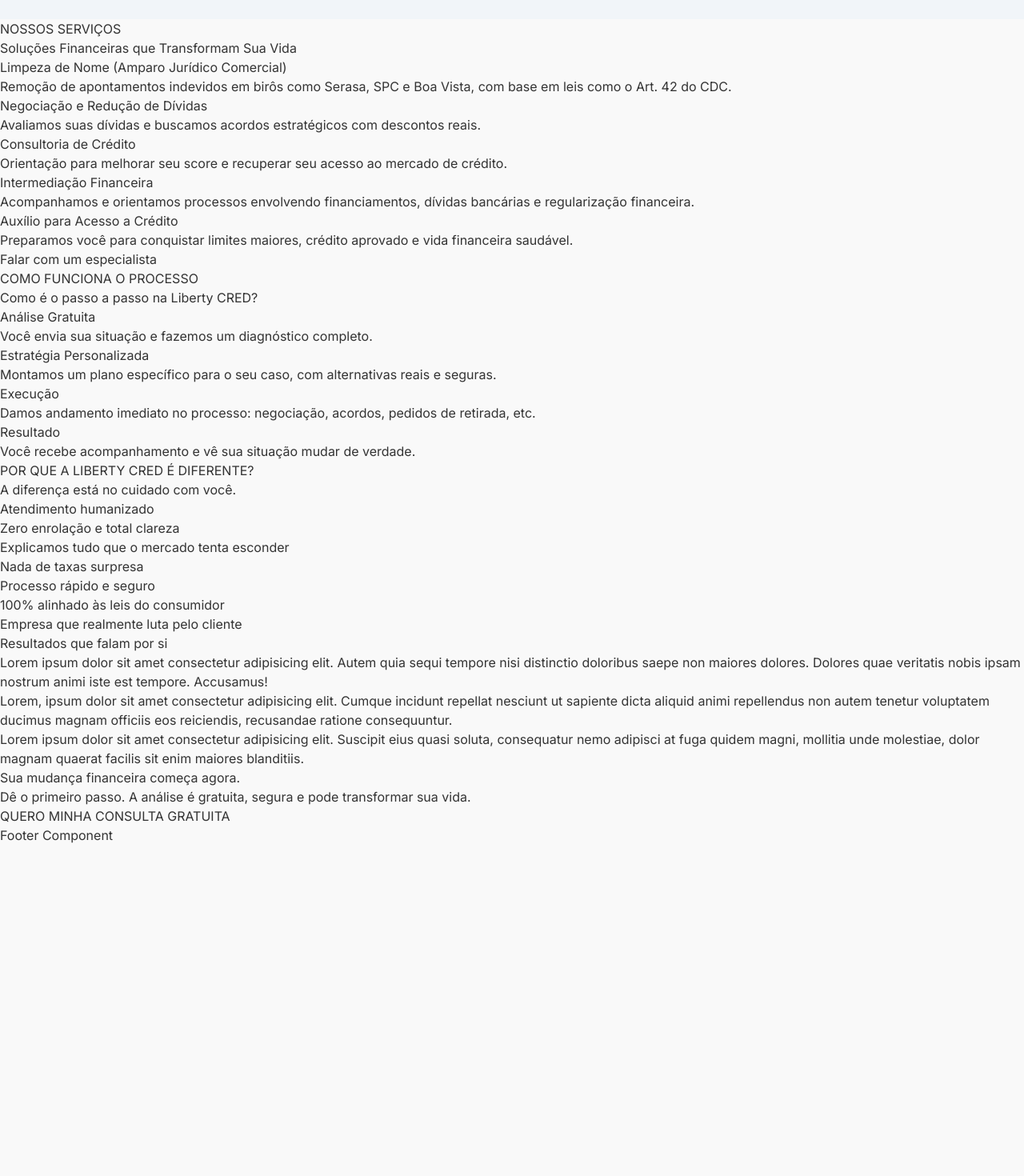
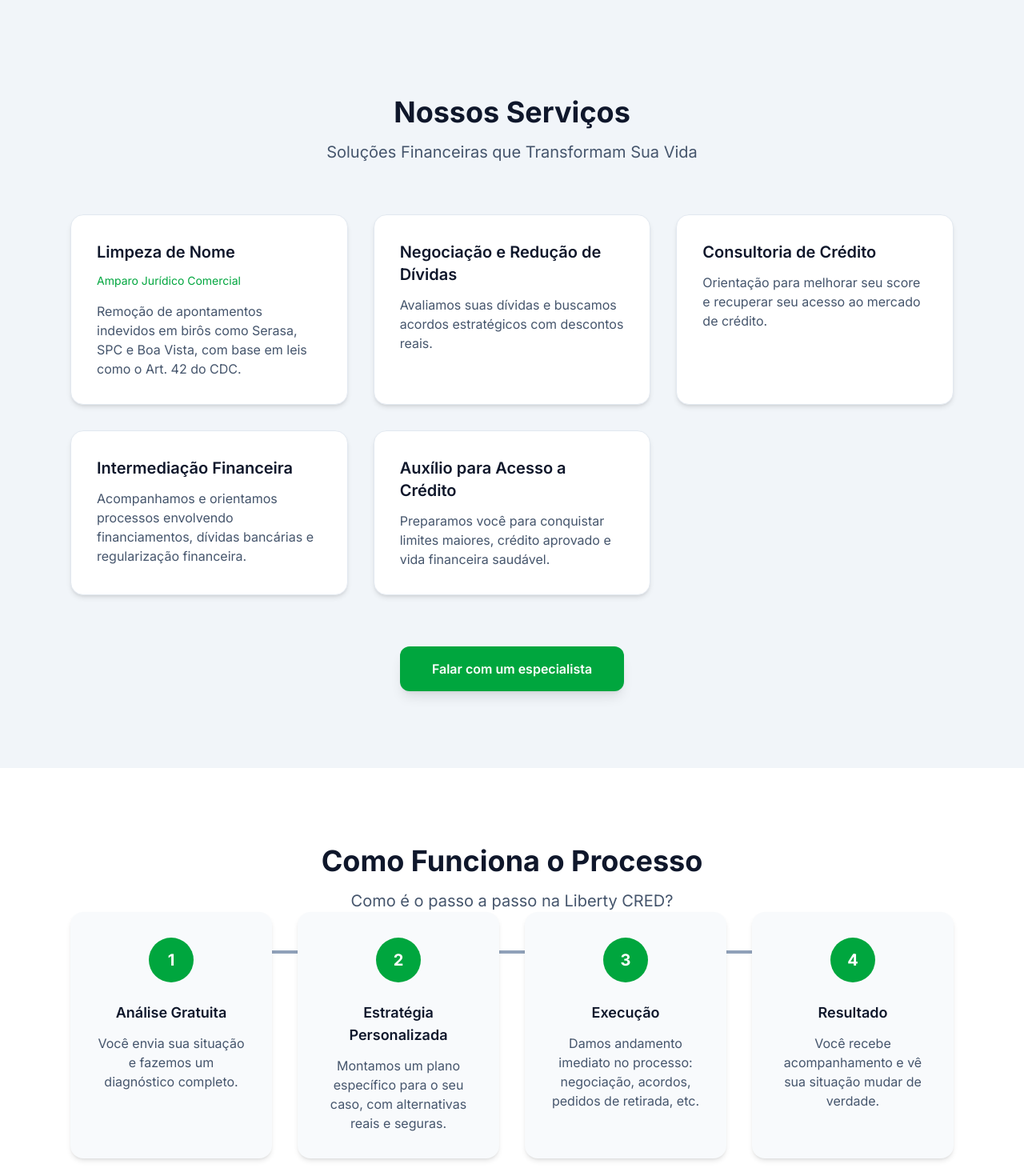
Before and after one commit to guhrizzo/site-lb-cred, a Next.js app: page / in a window 1280 px wide. Shown: the part 2000-3470 px from the top of the page at 80% size. Before the commit the page ends 3056 px from the top, so only its background shows below. Built offline with nearby package versions, Linux system fonts and the light colour scheme.

Commit message:
add steps

```diff
--- a/app/page.tsx
+++ b/app/page.tsx
@@ -2,6 +2,7 @@
 import Hero from '../public/components/hero';
 import "aos/dist/aos.css";
 import CardsSection from '../public/components/cardsSection'
+import Jobs from '../public/components/jobs'
 
 export default function Home() {
 
@@ -64,59 +65,106 @@
 
           </div>
         </section>
+        <div
+          className="">
+          <Jobs />
+        </div>
+      </div>
+      <section className="bg-white py-24">
+        <div className="max-w-6xl mx-auto px-6">
 
-        <h2>NOSSOS SERVIÇOS</h2>
-        <h3>Soluções Financeiras que Transformam Sua Vida
-        </h3>
-        <ul>
-          <li>
-            <p> Limpeza de Nome (Amparo Jurídico Comercial)</p>
-            <p>Remoção de apontamentos indevidos em birôs como Serasa, SPC e Boa Vista, com base em leis como o Art. 42 do CDC.
-            </p>
-          </li>
-          <li>
-            <p> Negociação e Redução de Dívidas
-            </p>
-            <p>Avaliamos suas dívidas e buscamos acordos estratégicos com descontos reais.
-            </p>
-          </li>
-          <li>
-            <p> Consultoria de Crédito
-            </p>
-            <p>Orientação para melhorar seu score e recuperar seu acesso ao mercado de crédito.
-            </p>
-          </li>
-          <li>
-            <p> Intermediação Financeira
-            </p>
-            <p>Acompanhamos e orientamos processos envolvendo financiamentos, dívidas bancárias e regularização financeira.
-            </p>
-          </li>
-          <li>
-            <p>  Auxílio para Acesso a Crédito
-            </p>
-            <p>Preparamos você para conquistar limites maiores, crédito aprovado e vida financeira saudável.
-            </p>
-          </li>
-        </ul>
-        <button>Falar com um especialista</button>
-      </div>
-      <div>
-        <h2>COMO FUNCIONA O PROCESSO</h2>
-        <h3>Como é o passo a passo na Liberty CRED?</h3>
+          {/* Cabeçalho */}
+          <div
+            data-aos="fade-up"
+            className="text-center max-w-3xl mx-auto mb-16\"
+          >
+            <h2 className="text-4xl font-bold text-slate-900 mb-4">
+              Como Funciona o Processo
+            </h2>
+            <h3 className="text-xl text-slate-600">
+              Como é o passo a passo na Liberty CRED?
+            </h3>
+          </div>
 
-        <p>Análise Gratuita</p>
-        <p>Você envia sua situação e fazemos um diagnóstico completo.</p>
+          {/* Steps */}
+          <div className="relative grid gap-8 md:grid-cols-4">
 
-        <p>Estratégia Personalizada</p>
-        <p>Montamos um plano específico para o seu caso, com alternativas reais e seguras.</p>
+            {/* Linha (desktop) */}
+            <div className="hidden md:block absolute top-12 left-0 right-0 h-1 bg-slate-400" />
 
-        <p>Execução</p>
-        <p>Damos andamento imediato no processo: negociação, acordos, pedidos de retirada, etc.</p>
+            {/* Step 1 */}
+            <div
+              data-aos="fade-up"
+              data-aos-delay="100"
+              className="relative bg-slate-50 rounded-2xl shadow-md p-8 text-center"
+            >
+              <div className="mx-auto mb-6 flex h-14 w-14 items-center justify-center rounded-full bg-green-600 text-white text-xl font-bold">
+                1
+              </div>
+              <h4 className="text-lg font-semibold text-slate-900 mb-3">
+                Análise Gratuita
+              </h4>
+              <p className="text-slate-600">
+                Você envia sua situação e fazemos um diagnóstico completo.
+              </p>
+            </div>
 
-        <p>Resultado</p>
-        <p>Você recebe acompanhamento e vê sua situação mudar de verdade.</p>
-      </div>
+            {/* Step 2 */}
+            <div
+              data-aos="fade-up"
+              data-aos-delay="200"
+              className="relative bg-slate-50 rounded-2xl shadow-md p-8 text-center"
+            >
+              <div className="mx-auto mb-6 flex h-14 w-14 items-center justify-center rounded-full bg-green-600 text-white text-xl font-bold">
+                2
+              </div>
+              <h4 className="text-lg font-semibold text-slate-900 mb-3">
+                Estratégia Personalizada
+              </h4>
+              <p className="text-slate-600">
+                Montamos um plano específico para o seu caso, com alternativas reais e seguras.
+              </p>
+            </div>
+
+            {/* Step 3 */}
+            <div
+              data-aos="fade-up"
+              data-aos-delay="300"
+              className="relative bg-slate-50 rounded-2xl shadow-md p-8 text-center"
+            >
+              <div className="mx-auto mb-6 flex h-14 w-14 items-center justify-center rounded-full bg-green-600 text-white text-xl font-bold">
+                3
+              </div>
+              <h4 className="text-lg font-semibold text-slate-900 mb-3">
+                Execução
+              </h4>
+              <p className="text-slate-600">
+                Damos andamento imediato no processo: negociação, acordos, pedidos de retirada, etc.
+              </p>
+            </div>
+
+            {/* Step 4 */}
+            <div
+              data-aos="fade-up"
+              data-aos-delay="400"
+              className="relative bg-slate-50 rounded-2xl shadow-md p-8 text-center"
+            >
+              <div className="mx-auto mb-6 flex h-14 w-14 items-center justify-center rounded-full bg-green-600 text-white text-xl font-bold">
+                4
+              </div>
+              <h4 className="text-lg font-semibold text-slate-900 mb-3">
+                Resultado
+              </h4>
+              <p className="text-slate-600">
+                Você recebe acompanhamento e vê sua situação mudar de verdade.
+              </p>
+            </div>
+
+          </div>
+
+        </div>
+      </section>
+
       <div>
         <h2>POR QUE A LIBERTY CRED É DIFERENTE?</h2>
         <h3>A diferença está no cuidado com você.</h3>
--- /dev/null
+++ b/public/components/jobs.jsx
@@ -0,0 +1,99 @@
+"use client";
+
+import { useEffect } from "react";
+import AOS from "aos";
+import "aos/dist/aos.css";
+
+export default function Jobs() {
+  useEffect(() => {
+    AOS.init({
+      duration: 800,
+      easing: "ease-out-cubic",
+      once: true,
+    });
+  }, []);
+
+  return (
+    <section className="bg-slate-100 py-24">
+      <div className="max-w-6xl mx-auto px-6">
+
+        {/* Cabeçalho */}
+        <div
+          data-aos="fade-up"
+          className="text-center max-w-3xl mx-auto mb-16"
+        >
+          <h2 className="text-4xl font-bold text-slate-900 mb-4">
+            Nossos Serviços
+          </h2>
+          <h3 className="text-xl text-slate-600">
+            Soluções Financeiras que Transformam Sua Vida
+          </h3>
+        </div>
+
+        {/* Serviços */}
+        <ul className="grid gap-8 md:grid-cols-2 lg:grid-cols-3">
+
+          <li data-aos="fade-up" data-aos-delay="100" className="bg-white rounded-2xl shadow-md p-8 border border-slate-200">
+            <h4 className="text-xl font-semibold text-slate-900 mb-3">
+              Limpeza de Nome
+            </h4>
+            <p className="text-sm text-green-600 mb-4">
+              Amparo Jurídico Comercial
+            </p>
+            <p className="text-slate-600">
+              Remoção de apontamentos indevidos em birôs como Serasa, SPC e Boa Vista,
+              com base em leis como o Art. 42 do CDC.
+            </p>
+          </li>
+
+          <li data-aos="fade-up" data-aos-delay="200" className="bg-white rounded-2xl shadow-md p-8 border border-slate-200">
+            <h4 className="text-xl font-semibold text-slate-900 mb-3">
+              Negociação e Redução de Dívidas
+            </h4>
+            <p className="text-slate-600">
+              Avaliamos suas dívidas e buscamos acordos estratégicos com descontos reais.
+            </p>
+          </li>
+
+          <li data-aos="fade-up" data-aos-delay="300" className="bg-white rounded-2xl shadow-md p-8 border border-slate-200">
+            <h4 className="text-xl font-semibold text-slate-900 mb-3">
+              Consultoria de Crédito
+            </h4>
+            <p className="text-slate-600">
+              Orientação para melhorar seu score e recuperar seu acesso ao mercado de crédito.
+            </p>
+          </li>
+
+          <li data-aos="fade-up" data-aos-delay="400" className="bg-white rounded-2xl shadow-md p-8 border border-slate-200">
+            <h4 className="text-xl font-semibold text-slate-900 mb-3">
+              Intermediação Financeira
+            </h4>
+            <p className="text-slate-600">
+              Acompanhamos e orientamos processos envolvendo financiamentos,
+              dívidas bancárias e regularização financeira.
+            </p>
+          </li>
+
+          <li data-aos="fade-up" data-aos-delay="500" className="bg-white rounded-2xl shadow-md p-8 border border-slate-200 md:col-span-2 lg:col-span-1">
+            <h4 className="text-xl font-semibold text-slate-900 mb-3">
+              Auxílio para Acesso a Crédito
+            </h4>
+            <p className="text-slate-600">
+              Preparamos você para conquistar limites maiores,
+              crédito aprovado e vida financeira saudável.
+            </p>
+          </li>
+
+        </ul>
+
+        {/* CTA */}
+        <div data-aos="zoom-in" data-aos-delay="600" className="flex justify-center mt-16">
+          <button className="bg-green-600 text-white px-10 py-4 rounded-xl cursor-pointer font-semibold hover:bg-green-700 transition shadow-lg">
+            Falar com um especialista
+          </button>
+        </div>
+
+      </div>
+    </section>
+  );
+}
```
